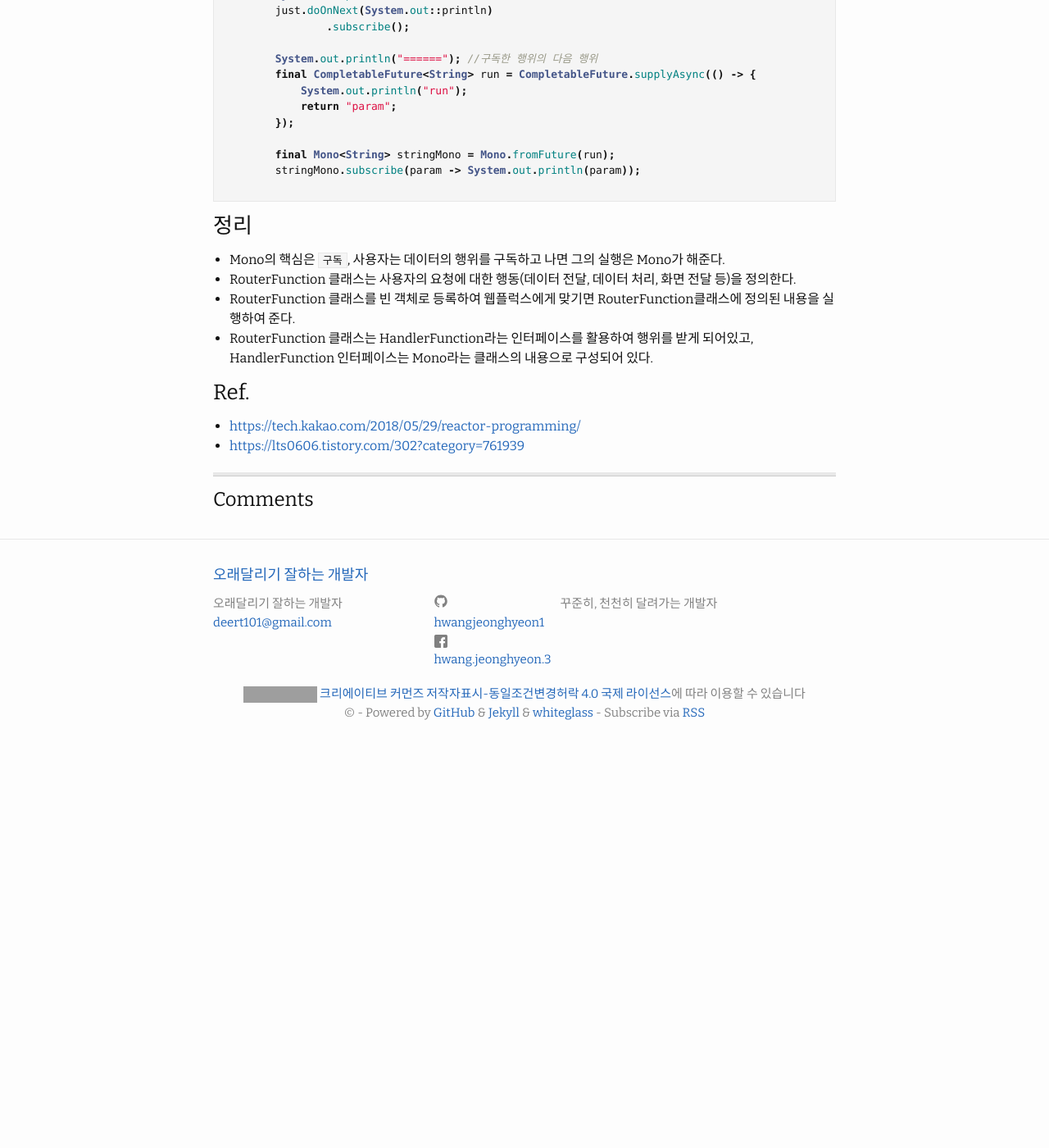
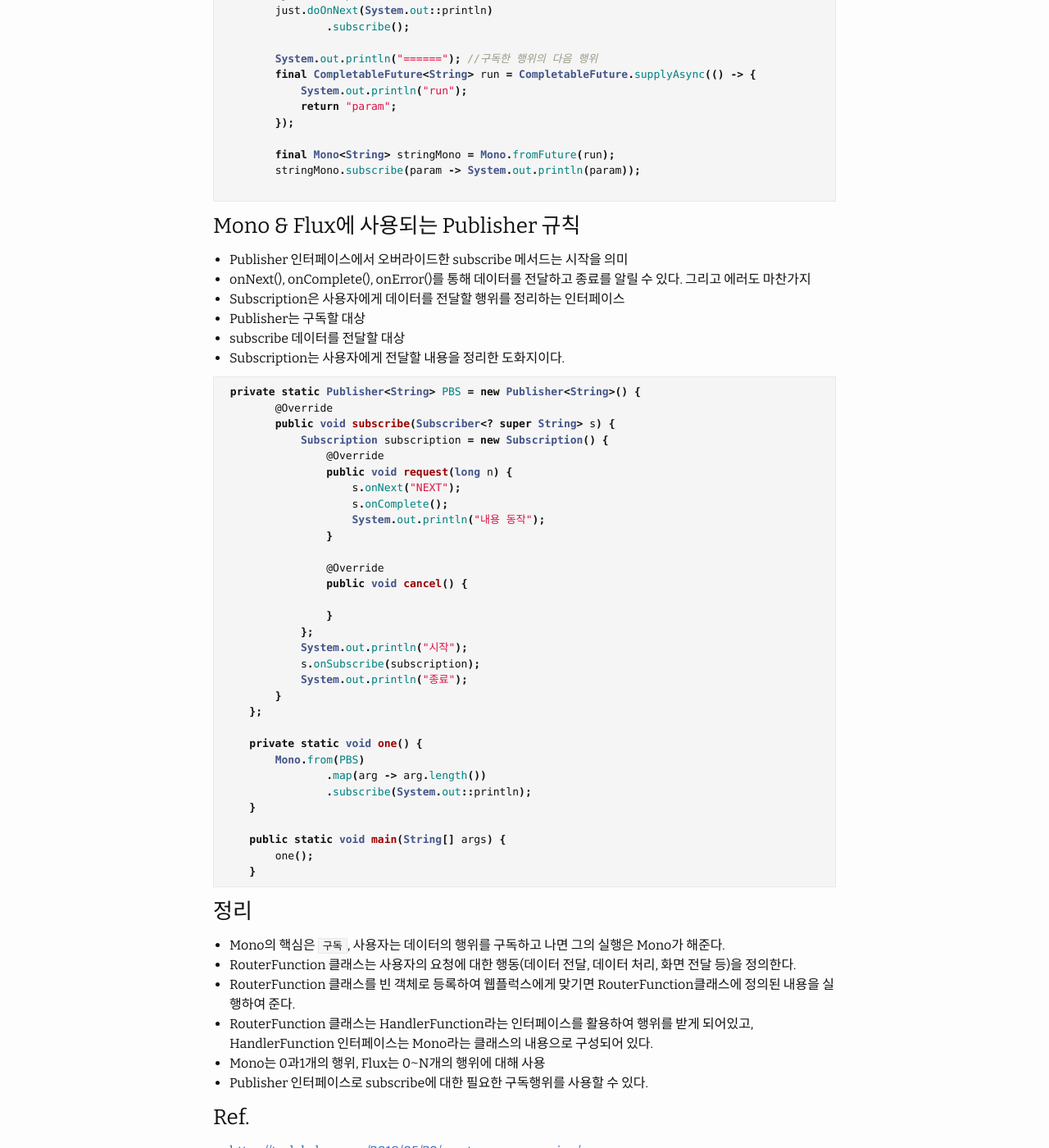
Before and after one commit to HWANGJEONGHYEON1/HWANGJEONGHYEON1.github.io, a Jekyll site: the page built from _posts/2021-08-03-스프링 webflux-1.md, in a window 1280 px wide and 1400 px high, scrolled down 1588 px. Shown: the whole window at 82% size. Built offline with Jekyll 4.4.1, drawn with Linux system fonts in a browser that asks for light colours; comment, search, counter and statistics services are not loaded; before the commit the page ends 2498 px from its top, so only the background shows below that; grey boxes are pictures that could not be loaded.

Commit message:
Update 2021-08-03-스프링 webflux-1.md
[refactor]  springwebflux Mono, Flux

````diff
--- a/_posts/2021-08-03-스프링 webflux-1.md
+++ b/_posts/2021-08-03-스프링 webflux-1.md
@@ -82,11 +82,58 @@ public interface RouterFunction<T extends ServerResponse> {
 
 ```
 
+
+### Mono & Flux에 사용되는 Publisher 규칙
+- Publisher 인터페이스에서 오버라이드한 subscribe 메서드는 시작을 의미
+- onNext(), onComplete(), onError()를 통해 데이터를 전달하고 종료를 알릴 수 있다. 그리고 에러도 마찬가지
+- Subscription은 사용자에게 데이터를 전달할 행위를 정리하는 인터페이스
+- Publisher는 구독할 대상
+- subscribe 데이터를 전달할 대상
+- Subscription는 사용자에게 전달할 내용을 정리한 도화지이다.
+
+```java
+ private static Publisher<String> PBS = new Publisher<String>() {
+        @Override
+        public void subscribe(Subscriber<? super String> s) {
+            Subscription subscription = new Subscription() {
+                @Override
+                public void request(long n) {
+                    s.onNext("NEXT");
+                    s.onComplete();
+                    System.out.println("내용 동작");
+                }
+
+                @Override
+                public void cancel() {
+
+                }
+            };
+            System.out.println("시작");
+            s.onSubscribe(subscription);
+            System.out.println("종료");
+        }
+    };
+
+    private static void one() {
+        Mono.from(PBS)
+                .map(arg -> arg.length())
+                .subscribe(System.out::println);
+    }
+
+    public static void main(String[] args) {
+        one();
+    }
+```
+
+
+
 ### 정리
 - Mono의 핵심은 `구독`, 사용자는 데이터의 행위를 구독하고 나면 그의 실행은 Mono가 해준다.
 - RouterFunction 클래스는 사용자의 요청에 대한 행동(데이터 전달, 데이터 처리, 화면 전달 등)을 정의한다.
 - RouterFunction 클래스를 빈 객체로 등록하여 웹플럭스에게 맞기면 RouterFunction클래스에 정의된 내용을 실행하여 준다.
 - RouterFunction 클래스는 HandlerFunction라는 인터페이스를 활용하여 행위를 받게 되어있고, HandlerFunction 인터페이스는 Mono라는 클래스의 내용으로 구성되어 있다.
+- Mono는 0과1개의 행위, Flux는 0~N개의 행위에 대해 사용
+- Publisher 인터페이스로 subscribe에 대한 필요한 구독행위를 사용할 수 있다.
 
 
 
````
